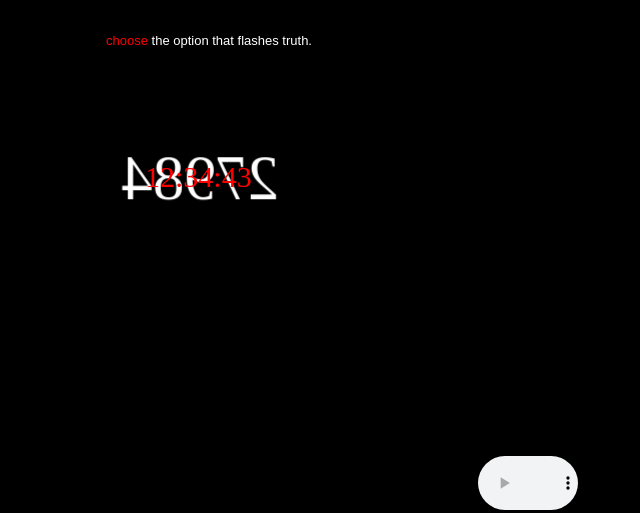
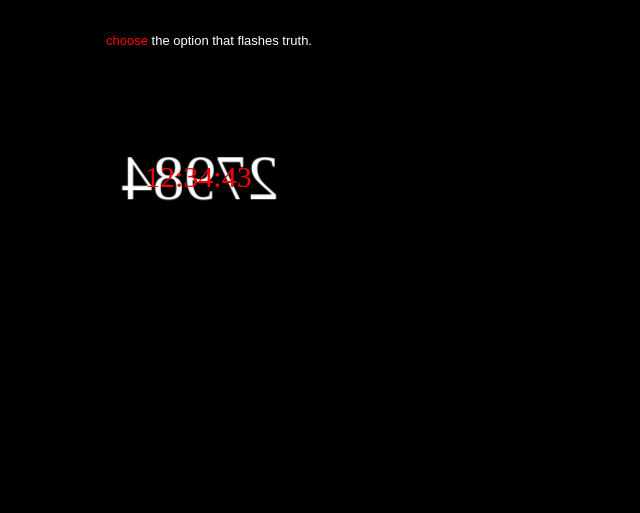
Before and after one commit to asiratongue/heresy-site, a plain HTML site: page lovelovelove.html in a window 1280 px wide. Shown: the part 536-1049 px from the top of the page, without its empty margins (0-640 px from the left). After the commit the page ends 925 px from the top, so only its background shows below. Drawn offline with Linux system fonts and the light colour scheme.

Commit message:
Add files via upload

```diff
--- a/lovelovelove.css
+++ b/lovelovelove.css
@@ -58,13 +58,6 @@ input:focus, textarea:focus, select:focus
 #wb_Text1 div
 {
    text-align: left;
-}
-#MediaPlayer1
-{
-   left: 0;
-   top: 0;
-   width: 100%;
-   height: 100%;
 }
         body, html {
             margin: 0;
--- a/lovelovelove.html
+++ b/lovelovelove.html
@@ -3,7 +3,7 @@
 <head>
 <meta charset="utf-8">
 <title>Untitled Page</title>
-<meta name="generator" content="WYSIWYG Web Builder 17 - https://www.wysiwygwebbuilder.com">
+<meta name="generator" content="WYSIWYG Web Builder 17 Trial Version - https://www.wysiwygwebbuilder.com">
 <link href="heresyworld.css" rel="stylesheet">
 <link href="lovelovelove.css" rel="stylesheet">
 </head>
@@ -134,10 +134,5 @@ document.getElementById('release-signup-form').addEventListener('submit', functi
 </script></div>
 <div id="wb_Text1" style="position:absolute;left:106px;top:569px;width:364px;height:15px;z-index:5;">
 <span style="color:#FF0000;font-family:Arial;font-size:13px;">choose </span><span style="color:#FFFFFF;font-family:Arial;font-size:13px;">the option that flashes truth.</span></div>
-<div id="wb_MediaPlayer1" style="position:absolute;left:478px;top:946px;width:100px;height:100px;z-index:6;">
-<audio id="MediaPlayer1" autoplay controls>
-<source src="got that look master.mp3" type="audio/mp3">
-</audio>
-</div>
 </body>
 </html>
```
